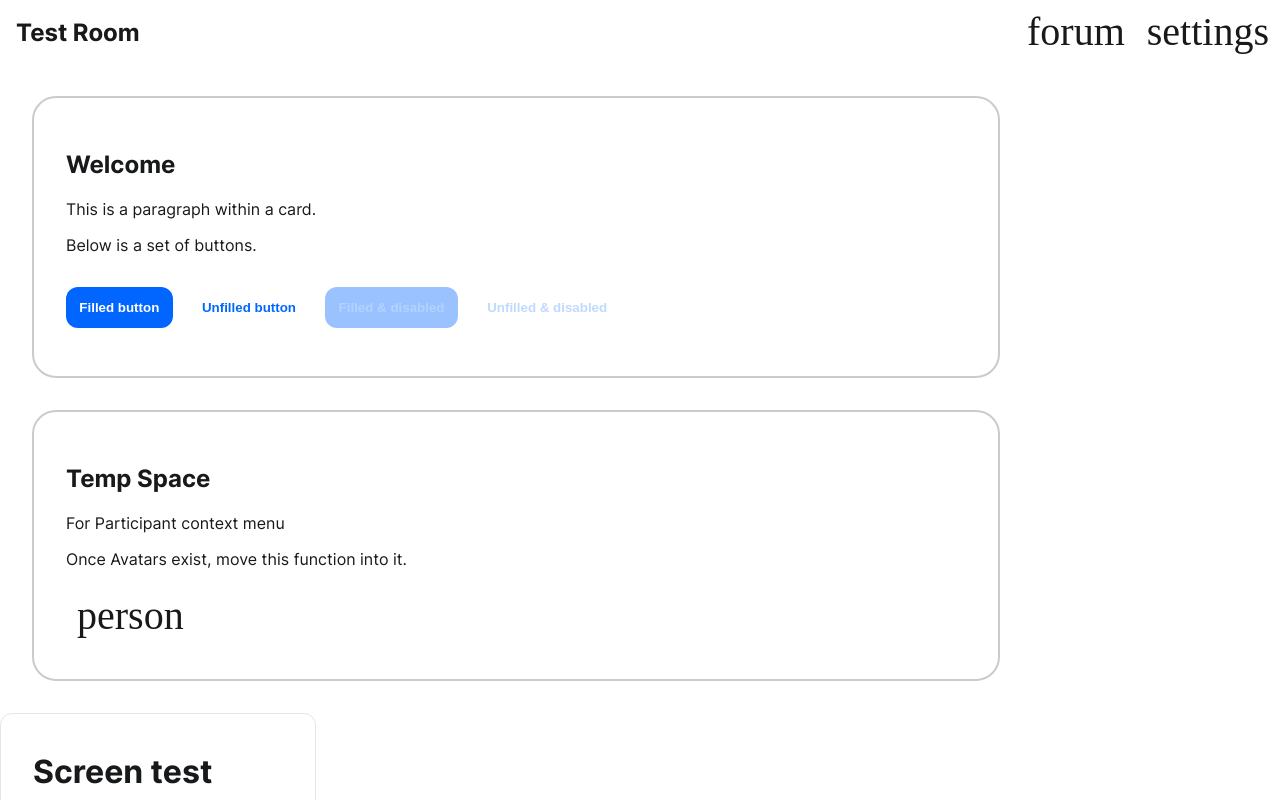
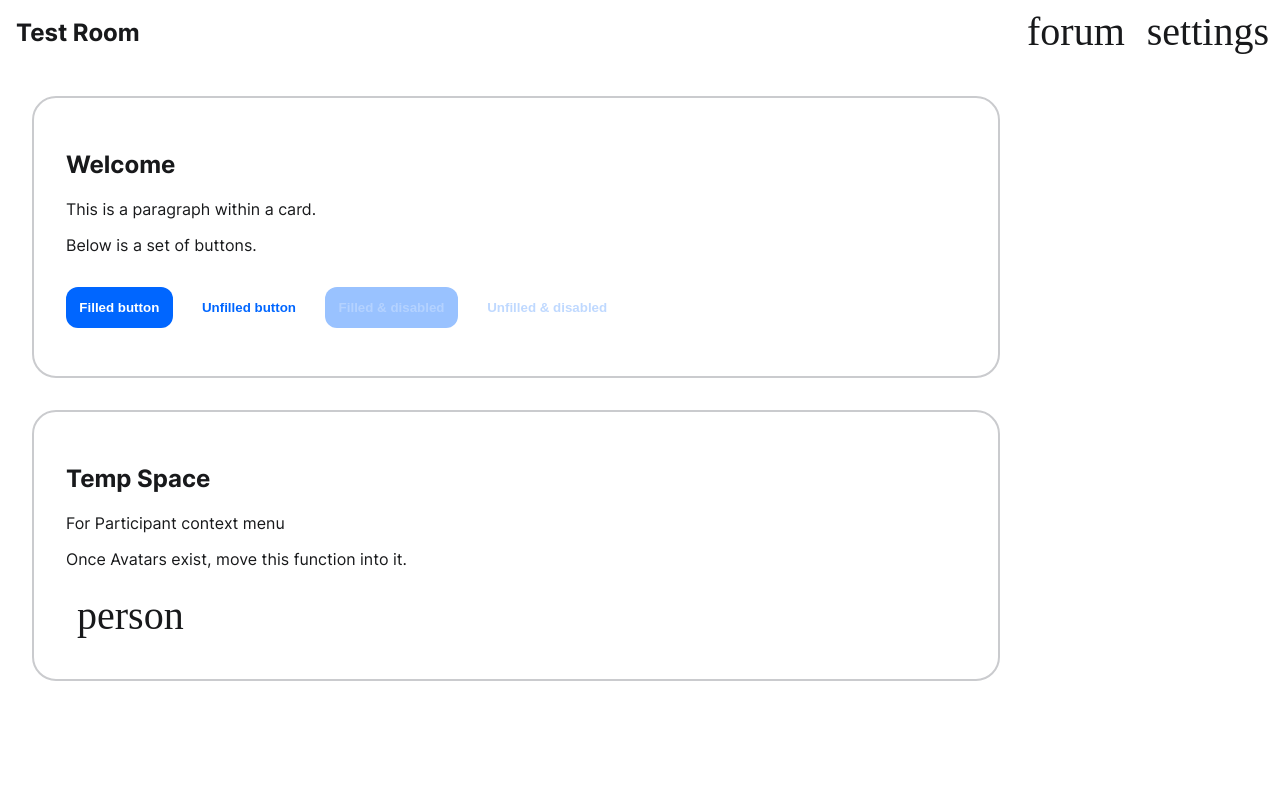
Before and after one commit to arbabf/next-gen-virtual-classroom, a Next.js app in the folder source/frontend/: page / in a window 1280 px wide. Shown: the top 800 px of the page. Built offline with nearby package versions, Linux system fonts and the light colour scheme; a web font is replaced by a local one.

Commit message:
Screen: remove context use to prevent crashes

```diff
--- a/source/frontend/components/classroom/RoomView.tsx
+++ b/source/frontend/components/classroom/RoomView.tsx
@@ -13,17 +13,6 @@ import PartMenu from '../participantMenu/PartMenu';
 import SettingsPage from '../settings/SettingsPage';
 import RoomSpace from './RoomSpace';
 import ScreenContainer from '../screen/screencontainer/ScreenContainer';
-
-/**
- * Unused for now. Used in screenContext.
- * NB: Must use default values when initalising ScreenState in RoomView, or otherwise the context will probably crash the application.
- */
-type ScreenState = {
-	// DEBUG: remove later.
-	screenOn: boolean;
-};
-
-export const screenContext = React.createContext({ screenOn: true });
 
 type RoomViewProps = {
 	/**
@@ -53,11 +42,6 @@ type RoomViewState = {
 
 	//whether show partMenu or not
 	partMenuVis: boolean;
-
-	/**
-	 * Screen state.
-	 */
-	screenState: ScreenState;
 };
 
 /**
@@ -120,10 +104,6 @@ export default class RoomView extends Component<RoomViewProps, RoomViewState> {
 
 				<PartMenu user={testUser} hidden={!this.state.partMenuVis} />
 				<ChatUI user={testUser} hidden={!this.state.chatVisible} />
-
-				<screenContext.Provider value={this.state.screenState}>
-					<ScreenContainer />
-				</screenContext.Provider>
 			</>
 		);
 	}
--- a/source/frontend/components/screen/screencontainer/ScreenContainer.tsx
+++ b/source/frontend/components/screen/screencontainer/ScreenContainer.tsx
@@ -10,7 +10,6 @@ import Button from '../../common/button/button';
 import ButtonSet from '../../common/buttonset/buttonset';
 import Card from '../../common/card/card';
 import Panel from '../panel/panel';
-import { screenContext } from '../../classroom/RoomView';
 
 /**
  * Screen container props.
@@ -75,8 +74,6 @@ class ScreenContainer extends Component<ScreenContainerProps, ScreenContainerSta
 		this.setState({ mediaSelectorOn: !this.state.mediaSelectorOn });
 	};
 
-	static contextType = screenContext;
-
 	render() {
 		return (
 			<div className={styles.container}>
@@ -101,9 +98,6 @@ class ScreenContainer extends Component<ScreenContainerProps, ScreenContainerSta
 				{this.state.screenOn && ( // Replace with this.state.screenOn when our context gets its functionality. As of now it just has the screen on forever.
 					<Panel label="Screen" media={this.state.mediaOn} expandable />
 				)}
-				{/* {this.state.screenOn ? (
-					<Panel label="Screen" media={this.state.mediaOn} expandable />
-				) : null} */}
 				{this.state.mediaSelectorOn ? (
 					<Card>
 						<Panel label="Screen Example" media={false} />
```
